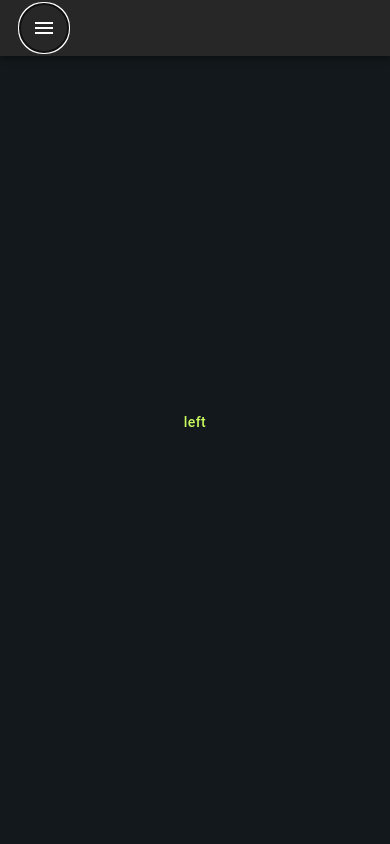
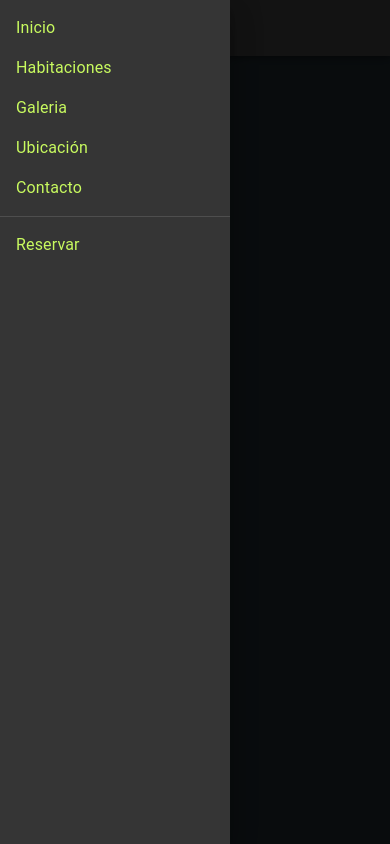
Before and after one commit to AleMot94/Hostal-CDLV-Beta, a React (Vite) app: page / in a window 390 px wide. Both pictures are taken after a click on the button "menu". Built offline with nearby package versions, Linux system fonts and the light colour scheme.

Commit message:
navbar mobile funcionando

```diff
--- a/src/App.tsx
+++ b/src/App.tsx
@@ -1,6 +1,5 @@
 import { Box } from '@mui/material'
-import NavBar from './common/NavBar'
-import TemporaryDrawer from './common/Ejemplo'
+import NavBar from './components/NavBar/NavBar'
 
 import './App.css'
 
@@ -9,7 +8,6 @@ function App(): JSX.Element {
     <>
       <Box>
         <NavBar />
-        <TemporaryDrawer />
       </Box>
     </>
   )
--- a/src/common/Ejemplo.tsx
+++ /dev/null
@@ -1,96 +0,0 @@
-import * as React from 'react'
-import Box from '@mui/material/Box'
-import Drawer from '@mui/material/Drawer'
-import Button from '@mui/material/Button'
-import List from '@mui/material/List'
-import Divider from '@mui/material/Divider'
-import ListItem from '@mui/material/ListItem'
-import ListItemButton from '@mui/material/ListItemButton'
-import ListItemIcon from '@mui/material/ListItemIcon'
-import ListItemText from '@mui/material/ListItemText'
-import InboxIcon from '@mui/icons-material/MoveToInbox'
-import MailIcon from '@mui/icons-material/Mail'
-
-type Anchor = 'left'
-
-export default function TemporaryDrawer() {
-  const [state, setState] = React.useState({
-    left: false
-  })
-
-  const toggleDrawer =
-    (anchor: Anchor, open: boolean) =>
-    (event: React.KeyboardEvent | React.MouseEvent) => {
-      if (
-        event.type === 'keydown' &&
-        ((event as React.KeyboardEvent).key === 'Tab' ||
-          (event as React.KeyboardEvent).key === 'Shift')
-      ) {
-        return
-      }
-
-      setState({ ...state, [anchor]: open })
-    }
-
-  const list = (anchor: Anchor) => (
-    <Box
-      role='presentation'
-      onClick={toggleDrawer(anchor, false)}
-      onKeyDown={toggleDrawer(anchor, false)}
-    >
-      <List>
-        {['Inbox', 'Starred', 'Send email', 'Drafts'].map((text, index) => (
-          <ListItem key={text} disablePadding>
-            <ListItemButton>
-              <ListItemIcon>
-                {index % 2 === 0 ? <InboxIcon /> : <MailIcon />}
-              </ListItemIcon>
-              <ListItemText primary={text} />
-            </ListItemButton>
-          </ListItem>
-        ))}
-      </List>
-      <Divider />
-      <List>
-        {['All mail', 'Trash', 'Spam'].map((text, index) => (
-          <ListItem key={text} disablePadding>
-            <ListItemButton>
-              <ListItemIcon>
-                {index % 2 === 0 ? <InboxIcon /> : <MailIcon />}
-              </ListItemIcon>
-              <ListItemText primary={text} />
-            </ListItemButton>
-          </ListItem>
-        ))}
-      </List>
-    </Box>
-  )
-
-  return (
-    <div>
-      <Button onClick={toggleDrawer('left', true)}>{'left'}</Button>
-      <Drawer
-        anchor={'left'}
-        open={state['left']}
-        onClose={toggleDrawer('left', false)}
-      >
-        {list('left')}
-      </Drawer>
-    </div>
-  )
-}
-
-/* {
-  ;(['left'] as const).map((anchor) => (
-    <React.Fragment key={anchor}>
-      <Button onClick={toggleDrawer(anchor, true)}>{anchor}</Button>
-      <Drawer
-        anchor={anchor}
-        open={state[anchor]}
-        onClose={toggleDrawer(anchor, false)}
-      >
-        {list(anchor)}
-      </Drawer>
-    </React.Fragment>
-  ))
-} */
--- a/src/common/NavBar.tsx
+++ /dev/null
@@ -1,110 +0,0 @@
-import React from 'react'
-import AppBar from '@mui/material/AppBar'
-import Toolbar from '@mui/material/Toolbar'
-import AdbIcon from '@mui/icons-material/Adb'
-import Typography from '@mui/material/Typography'
-import IconButton from '@mui/material/IconButton'
-import MenuIcon from '@mui/icons-material/Menu'
-import Container from '@mui/material/Container'
-import Stack from '@mui/material/Stack'
-import Button from '@mui/material/Button'
-import Box from '@mui/material/Box'
-// import Menu from '@mui/material/Menu'
-// import MenuItem from '@mui/material/MenuItem'
-import Drawer from '@mui/material/Drawer'
-
-// const pages = ['Products', 'Pricing', 'Blog']
-
-const NavBar: React.FC = () => {
-  /*   const [anchorElNav, setAnchorElNav] = React.useState<null | HTMLElement>(null)
-
-  const handleOpenNavMenu = (event: React.MouseEvent<HTMLElement>) => {
-    setAnchorElNav(event.currentTarget)
-  }
-
-  const handleCloseNavMenu = () => {
-    setAnchorElNav(null)
-  } */
-
-  /* ;<Menu
-    id='menu-appbar'
-    anchorEl={anchorElNav}
-    anchorOrigin={{
-      vertical: 'bottom',
-      horizontal: 'left'
-    }}
-    keepMounted
-    transformOrigin={{
-      vertical: 'top',
-      horizontal: 'left'
-    }}
-    open={Boolean(anchorElNav)}
-    onClose={handleCloseNavMenu}
-    sx={{
-      display: { xs: 'block', md: 'none' }
-    }}
-  >
-    {pages.map((page) => (
-      <MenuItem key={page} onClick={handleCloseNavMenu}>
-        <Button>{page}</Button>
-      </MenuItem>
-    ))}
-  </Menu>
-
-  <Box sx={{ flexGrow: 1, display: { xs: 'none', md: 'flex' } }}>
-              {pages.map((page) => (
-                <Button
-                  key={page}
-                  onClick={handleCloseNavMenu}
-                  sx={{ my: 2, color: 'white', display: 'block' }}
-                >
-                  {page}
-                </Button>
-              ))}
-            </Box>
-  */
-
-  return (
-    <Box sx={{ flexGrow: 1 }}>
-      <AppBar>
-        <Toolbar>
-          <Container maxWidth='xl' sx={{ display: 'flex' }}>
-            <IconButton
-              size='large'
-              edge='start'
-              color='inherit'
-              aria-label='menu'
-              sx={{ mr: 2, display: { md: 'none' } }}
-            >
-              <MenuIcon />
-            </IconButton>
-
-            <Stack direction='row' sx={{ flexGrow: 1, alignItems: 'center' }}>
-              <AdbIcon sx={{ display: { xs: 'none', md: 'flex' }, mr: 1 }} />
-
-              <Typography
-                variant='h6'
-                noWrap
-                component='a'
-                href='#app-bar-with-responsive-menu'
-                sx={{
-                  mr: 2,
-                  display: { xs: 'none', md: 'flex' },
-                  fontFamily: 'monospace',
-                  fontWeight: 700,
-                  letterSpacing: '.3rem',
-                  color: 'inherit',
-                  textDecoration: 'none'
-                }}
-              >
-                LOGO
-              </Typography>
-            </Stack>
-          </Container>
-        </Toolbar>
-      </AppBar>
-    </Box>
-  )
-}
-
-export default NavBar
--- /dev/null
+++ b/src/components/NavBar/ListMenuMobile.tsx
@@ -0,0 +1,44 @@
+import List from '@mui/material/List'
+import Divider from '@mui/material/Divider'
+import ListItem from '@mui/material/ListItem'
+import ListItemButton from '@mui/material/ListItemButton'
+import Link from '@mui/material/Link'
+import Box from '@mui/material/Box'
+import { useToggleDrawer } from '../../hook/useToggleDrawer'
+
+const listOne = ['Inicio', 'Habitaciones', 'Galeria', 'Ubicación', 'Contacto']
+
+export const ListMenuMobile: React.FC = () => {
+  const { toggleDrawer } = useToggleDrawer()
+
+  return (
+    <Box
+      role='presentation'
+      onClick={toggleDrawer(false)}
+      onKeyDown={toggleDrawer(false)}
+      sx={{ width: '230px' }}
+    >
+      <List>
+        {listOne.map((text) => (
+          <ListItem key={text} disablePadding>
+            <ListItemButton>
+              <Link href='#' underline='none'>
+                {text}
+              </Link>
+            </ListItemButton>
+          </ListItem>
+        ))}
+      </List>
+      <Divider />
+      <List>
+        <ListItem disablePadding>
+          <ListItemButton>
+            <Link href='#' underline='none'>
+              Reservar
+            </Link>
+          </ListItemButton>
+        </ListItem>
+      </List>
+    </Box>
+  )
+}
--- /dev/null
+++ b/src/components/NavBar/MenuDrawerMobile.tsx
@@ -0,0 +1,29 @@
+import * as React from 'react'
+import Box from '@mui/material/Box'
+import Drawer from '@mui/material/Drawer'
+import IconButton from '@mui/material/IconButton'
+import MenuIcon from '@mui/icons-material/Menu'
+import { useToggleDrawer } from '../../hook/useToggleDrawer'
+import { ListMenuMobile } from './ListMenuMobile'
+
+export const MenuDrawerMobile: React.FC = () => {
+  const { state, toggleDrawer } = useToggleDrawer()
+
+  return (
+    <Box>
+      <IconButton
+        size='large'
+        edge='start'
+        color='inherit'
+        aria-label='menu'
+        onClick={toggleDrawer(true)}
+        sx={{ mr: 2, display: { md: 'none' } }}
+      >
+        <MenuIcon />
+      </IconButton>
+      <Drawer anchor={'left'} open={state} onClose={toggleDrawer(false)}>
+        <ListMenuMobile />
+      </Drawer>
+    </Box>
+  )
+}
--- /dev/null
+++ b/src/components/NavBar/NavBar.tsx
@@ -0,0 +1,47 @@
+import React from 'react'
+import AppBar from '@mui/material/AppBar'
+import Toolbar from '@mui/material/Toolbar'
+import AdbIcon from '@mui/icons-material/Adb'
+import Typography from '@mui/material/Typography'
+import Container from '@mui/material/Container'
+import Stack from '@mui/material/Stack'
+import Box from '@mui/material/Box'
+import { MenuDrawerMobile } from './MenuDrawerMobile'
+
+const NavBar: React.FC = () => {
+  return (
+    <Box sx={{ flexGrow: 1 }}>
+      <AppBar>
+        <Toolbar>
+          <Container maxWidth='xl' sx={{ display: 'flex' }}>
+            <MenuDrawerMobile />
+
+            <Stack direction='row' sx={{ flexGrow: 1, alignItems: 'center' }}>
+              <AdbIcon sx={{ display: { xs: 'none', md: 'flex' }, mr: 1 }} />
+
+              <Typography
+                variant='h6'
+                noWrap
+                component='a'
+                href='#app-bar-with-responsive-menu'
+                sx={{
+                  mr: 2,
+                  display: { xs: 'none', md: 'flex' },
+                  fontFamily: 'monospace',
+                  fontWeight: 700,
+                  letterSpacing: '.3rem',
+                  color: 'inherit',
+                  textDecoration: 'none'
+                }}
+              >
+                LOGO
+              </Typography>
+            </Stack>
+          </Container>
+        </Toolbar>
+      </AppBar>
+    </Box>
+  )
+}
+
+export default NavBar
--- /dev/null
+++ b/src/hook/useToggleDrawer.ts
@@ -0,0 +1,27 @@
+import React from 'react'
+
+interface ToggleDrawerHook {
+  state: boolean
+  toggleDrawer: (
+    open: boolean
+  ) => (event: React.KeyboardEvent | React.MouseEvent) => void
+}
+
+export const useToggleDrawer = (): ToggleDrawerHook => {
+  const [state, setState] = React.useState(false)
+
+  const toggleDrawer =
+    (open: boolean) => (event: React.KeyboardEvent | React.MouseEvent) => {
+      if (
+        event.type === 'keydown' &&
+        ((event as React.KeyboardEvent).key === 'Tab' ||
+          (event as React.KeyboardEvent).key === 'Shift')
+      ) {
+        return
+      }
+
+      setState(open)
+    }
+
+  return { state, toggleDrawer }
+}
```
